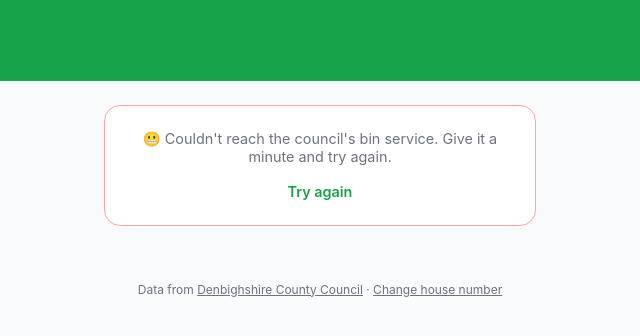
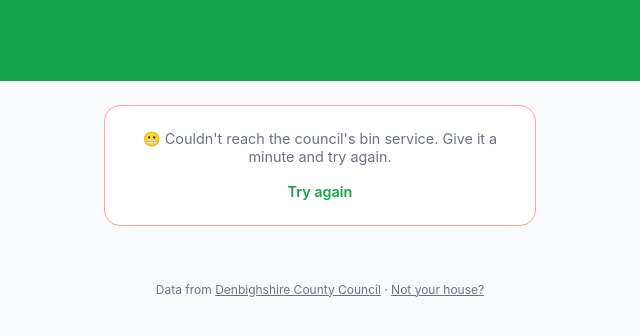
Before and after one commit to darrenhughes87/wheresyabin, a website: page public/app.html in a window 1280 px wide. Shown: the full height of the page, 320-960 px from the left. Drawn offline with Linux system fonts and the light colour scheme; no server answers.

Commit message:
Remember house number in localStorage, add Not your house link

```diff
--- a/public/app.html
+++ b/public/app.html
@@ -327,7 +327,7 @@
   </main>
 
   <footer>
-    <p>Data from <a href="https://www.denbighshire.gov.uk" target="_blank" rel="noopener">Denbighshire County Council</a> · <a href="/">Change house number</a></p>
+    <p>Data from <a href="https://www.denbighshire.gov.uk" target="_blank" rel="noopener">Denbighshire County Council</a> · <a href="/" onclick="localStorage.removeItem('houseNumber')">Not your house?</a></p>
   </footer>
 
   <script>
```
Also changed, not shown: public/index.html (+5 -0 lines).
